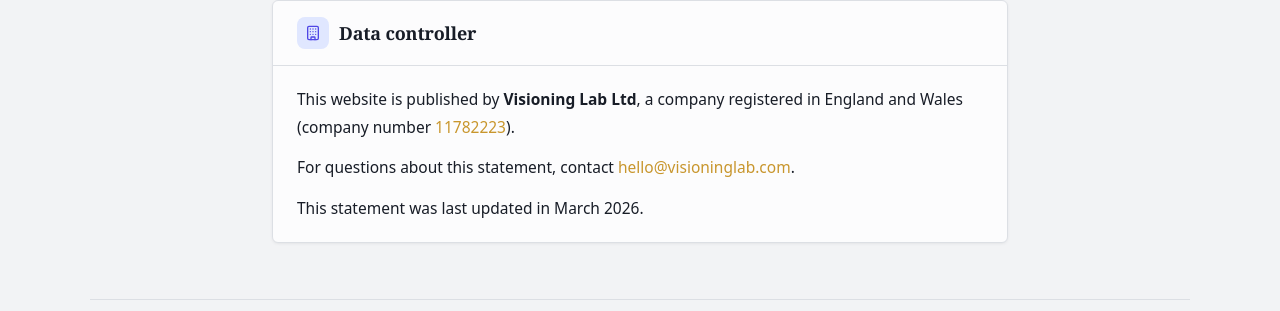
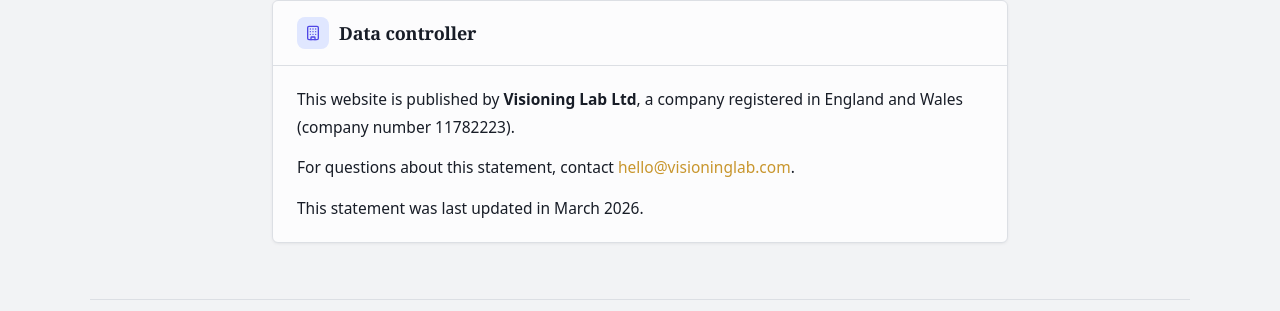
Before and after one commit to visioninglab/waterdecisions, a Jekyll site: the page built from privacy.html, in a window 1280 px wide and 900 px high, scrolled down 1418 px. Shown: the part 468-779 px from the top of the window. Built offline with Jekyll 4.4.1, drawn with Linux system fonts in a browser that asks for light colours; some of the changed lines change nothing that is shown.

Commit message:
Remove Companies House link

```diff
--- a/privacy.html
+++ b/privacy.html
@@ -79,7 +79,7 @@
       <h2>Data controller</h2>
     </div>
     <div class="about-section-body">
-      <p>This website is published by <strong>Visioning Lab Ltd</strong>, a company registered in England and Wales (company number <a href="https://find-and-update.company-information.service.gov.uk/company/11782223" target="_blank" rel="noopener">11782223</a>).</p>
+      <p>This website is published by <strong>Visioning Lab Ltd</strong>, a company registered in England and Wales (company number 11782223).</p>
       <p>For questions about this statement, contact <a href="mailto:hello@visioninglab.com">hello@visioninglab.com</a>.</p>
       <p>This statement was last updated in March 2026.</p>
     </div>
```
